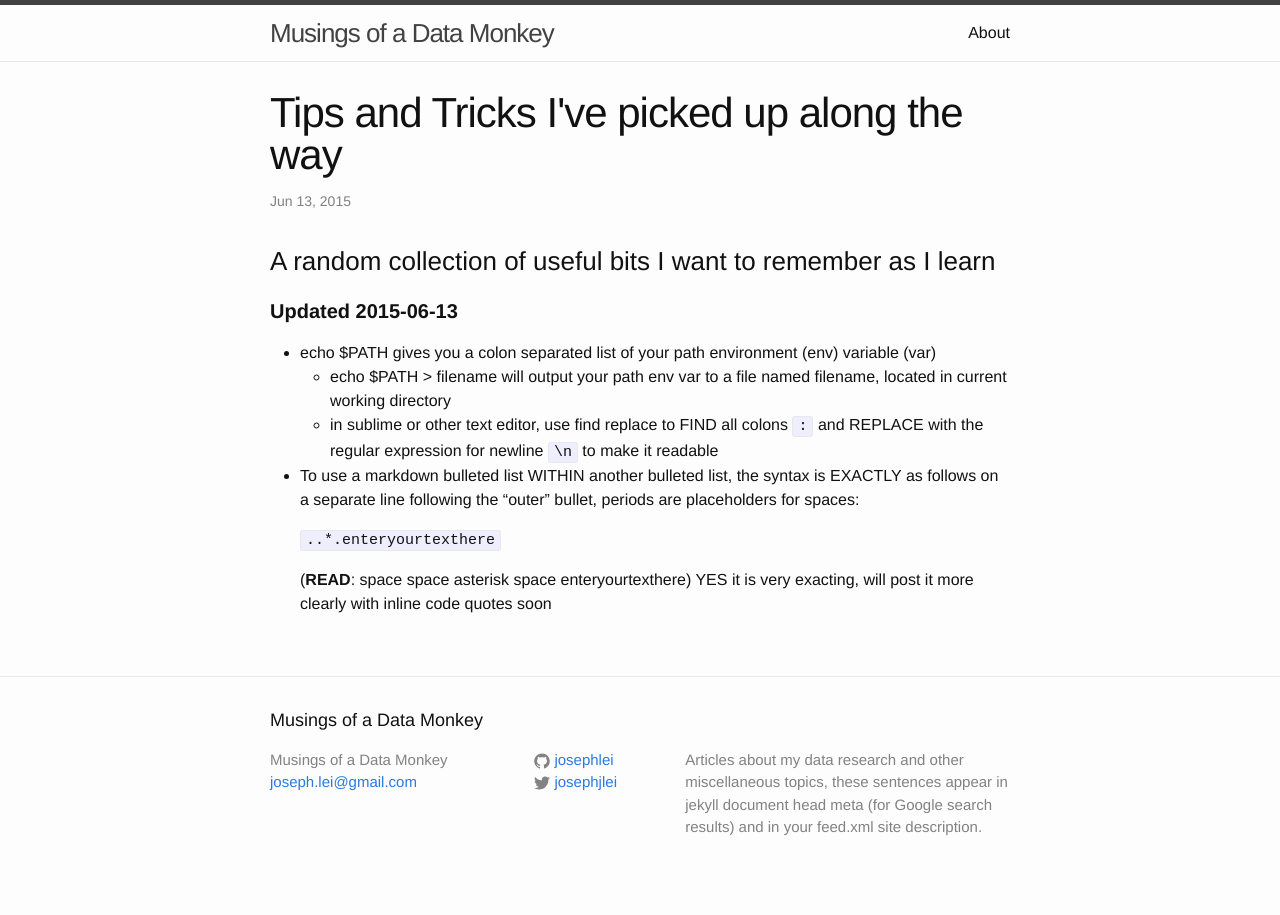
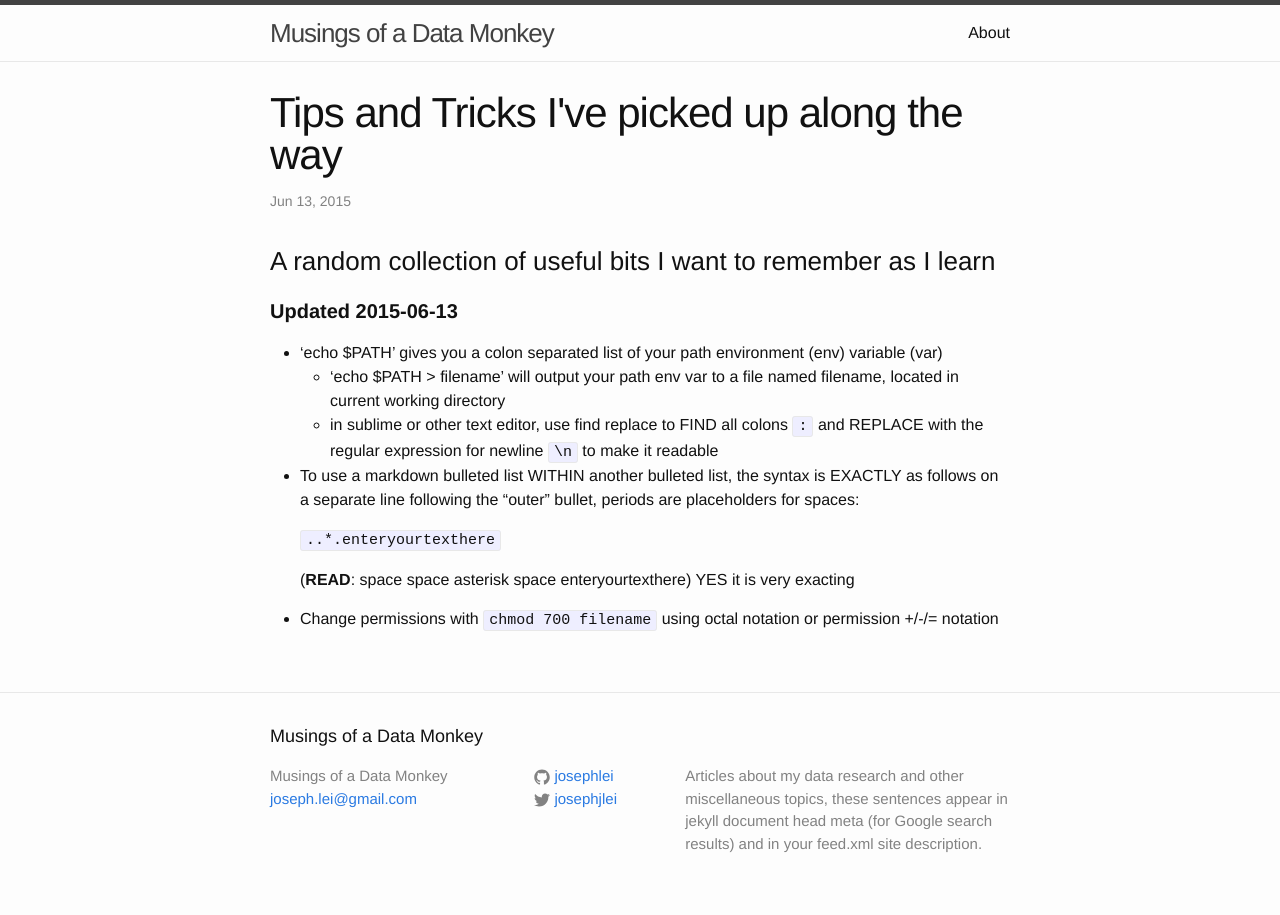
Before and after one commit to josephlei/jjl-website, a Jekyll site: the page built from _posts/2015-06-13-tips-and-tricks.markdown, in a window 1280 px wide. Built offline with Jekyll 4.4.1, drawn with Linux system fonts in a browser that asks for light colours.

Commit message:
direct shell update

```diff
--- a/_posts/2015-06-13-tips-and-tricks.markdown
+++ b/_posts/2015-06-13-tips-and-tricks.markdown
@@ -10,12 +10,12 @@ published: true
 
 ####**Updated 2015-06-13**
 
-* echo $PATH gives you a colon separated list of your path environment (env) variable (var)
-  * echo $PATH > filename will output your path env var to a file named filename, located in current working directory
+* 'echo $PATH' gives you a colon separated list of your path environment (env) variable (var)
+  * 'echo $PATH > filename' will output your path env var to a file named filename, located in current working directory
   * in sublime or other text editor, use find replace to FIND all colons `:` and REPLACE with the regular expression for newline `\n` to make it readable
 * To use a markdown bulleted list WITHIN another bulleted list, the syntax is EXACTLY as follows on a separate line following the "outer" bullet, periods are placeholders for spaces:
 
     `..*.enteryourtexthere`
 
-    (**READ**: space space asterisk space enteryourtexthere)
-    YES it is very exacting, will post it more clearly with inline code quotes soon
+    (**READ**: space space asterisk space enteryourtexthere) YES it is very exacting
+* Change permissions with `chmod 700 filename` using octal notation or permission +/-/= notation
```
